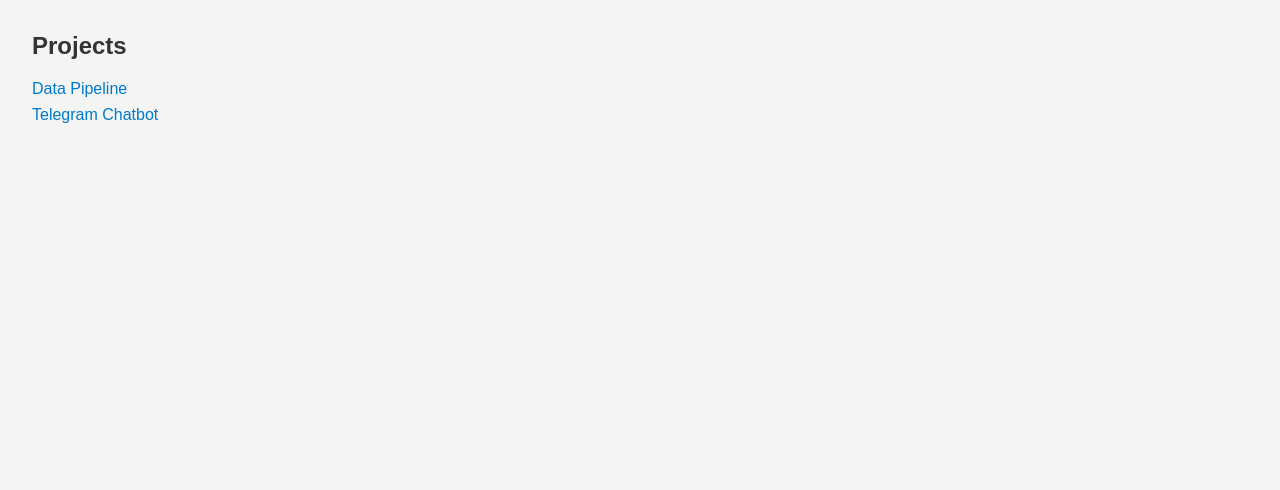
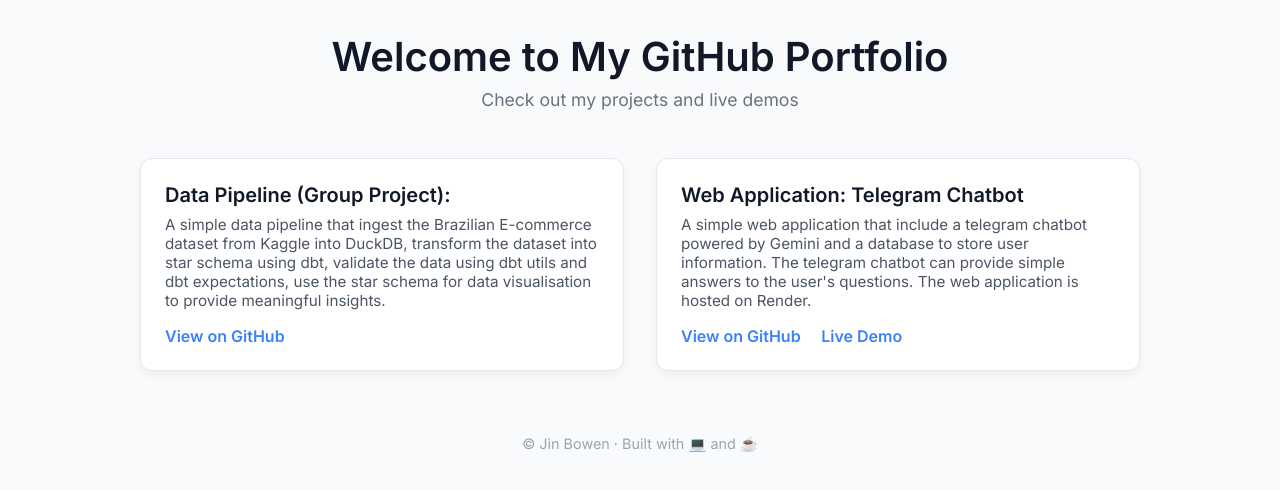
Before and after one commit to kite3412/Bowen, a plain HTML site: page index.html in a window 1280 px wide. Drawn offline with Linux system fonts and the light colour scheme.

Commit message:
Update index.html

```diff
--- a/index.html
+++ b/index.html
@@ -3,43 +3,103 @@
 <head>
   <meta charset="UTF-8" />
   <meta name="viewport" content="width=device-width, initial-scale=1.0"/>
-  <title>My GitHub Projects</title>
+  <title>My GitHub Portfolio</title>
+  <link href="https://fonts.googleapis.com/css2?family=Inter:wght@400;600&display=swap" rel="stylesheet">
   <style>
-    body {
-      font-family: Arial, sans-serif;
-      margin: 2rem;
-      background-color: #f4f4f4;
-      color: #333;
-    }
-    h1 {
-      color: #222;
-    }
-    ul {
-      list-style: none;
+    * {
+      box-sizing: border-box;
+      margin: 0;
       padding: 0;
     }
-    li {
-      margin: 0.5rem 0;
+    body {
+      font-family: 'Inter', sans-serif;
+      background-color: #f9fafb;
+      color: #111827;
+      padding: 2rem;
     }
-    a {
-      color: #007acc;
+    header {
+      text-align: center;
+      margin-bottom: 3rem;
+    }
+    header h1 {
+      font-size: 2.5rem;
+      margin-bottom: 0.5rem;
+    }
+    header p {
+      color: #6b7280;
+      font-size: 1.1rem;
+    }
+    .grid {
+      display: grid;
+      gap: 2rem;
+      grid-template-columns: repeat(auto-fit, minmax(280px, 1fr));
+      max-width: 1000px;
+      margin: 0 auto;
+    }
+    .card {
+      background: #ffffff;
+      border: 1px solid #e5e7eb;
+      border-radius: 12px;
+      padding: 1.5rem;
+      box-shadow: 0 4px 8px rgba(0,0,0,0.05);
+      transition: transform 0.2s;
+    }
+    .card:hover {
+      transform: translateY(-4px);
+    }
+    .card h2 {
+      font-size: 1.25rem;
+      margin-bottom: 0.5rem;
+    }
+    .card p {
+      font-size: 0.95rem;
+      color: #4b5563;
+      margin-bottom: 1rem;
+    }
+    .card a {
+      display: inline-block;
+      margin-right: 1rem;
+      color: #3b82f6;
       text-decoration: none;
+      font-weight: 600;
     }
-    a:hover {
+    .card a:hover {
       text-decoration: underline;
     }
-    .section {
-      margin-bottom: 2rem;
+    footer {
+      text-align: center;
+      margin-top: 4rem;
+      font-size: 0.9rem;
+      color: #9ca3af;
     }
   </style>
 </head>
 <body>
-    <div class="section">
-    <h2>Projects</h2>
-    <ul>
-      <li><a href="https://github.com/kite3412/Data-Pipeline" target="_blank">Data Pipeline</a>
-      <li><a href="https://github.com/kite3412/Telegram-Chatbot" target="_blank">Telegram Chatbot</a>
-    </ul>
-  </div>
+
+  <header>
+    <h1>Welcome to My GitHub Portfolio</h1>
+    <p>Check out my projects and live demos</p>
+  </header>
+
+  <main class="grid">
+    <div class="card">
+      <h2>Data Pipeline (Group Project): </h2>
+      <p>A simple data pipeline that ingest the Brazilian E-commerce dataset from Kaggle into DuckDB, transform the dataset into star schema using dbt, validate the data using dbt utils and dbt expectations, use the star schema for data visualisation to provide meaningful insights.</p>
+      <a href="https://github.com/kite3412/Data-Pipeline" target="_blank">View on GitHub</a>
+    </div>
+
+    <div class="card">
+      <h2>Web Application: Telegram Chatbot</h2>
+      <p>A simple web application that include a telegram chatbot powered by Gemini and a database to store user information. The telegram chatbot can provide simple answers to the user's questions. The web application is hosted on Render.</p>
+      <a href="https://github.com/kite3412/Telegram-Chatbot" target="_blank">View on GitHub</a>
+      <a href="https://telegram-chatbot-g8ot.onrender.com" target="_blank">Live Demo</a>
+    </div>
+
+  </main>
+
+  <footer>
+    &copy; Jin Bowen · Built with 💻 and ☕
+  </footer>
+
 </body>
 </html>
```
